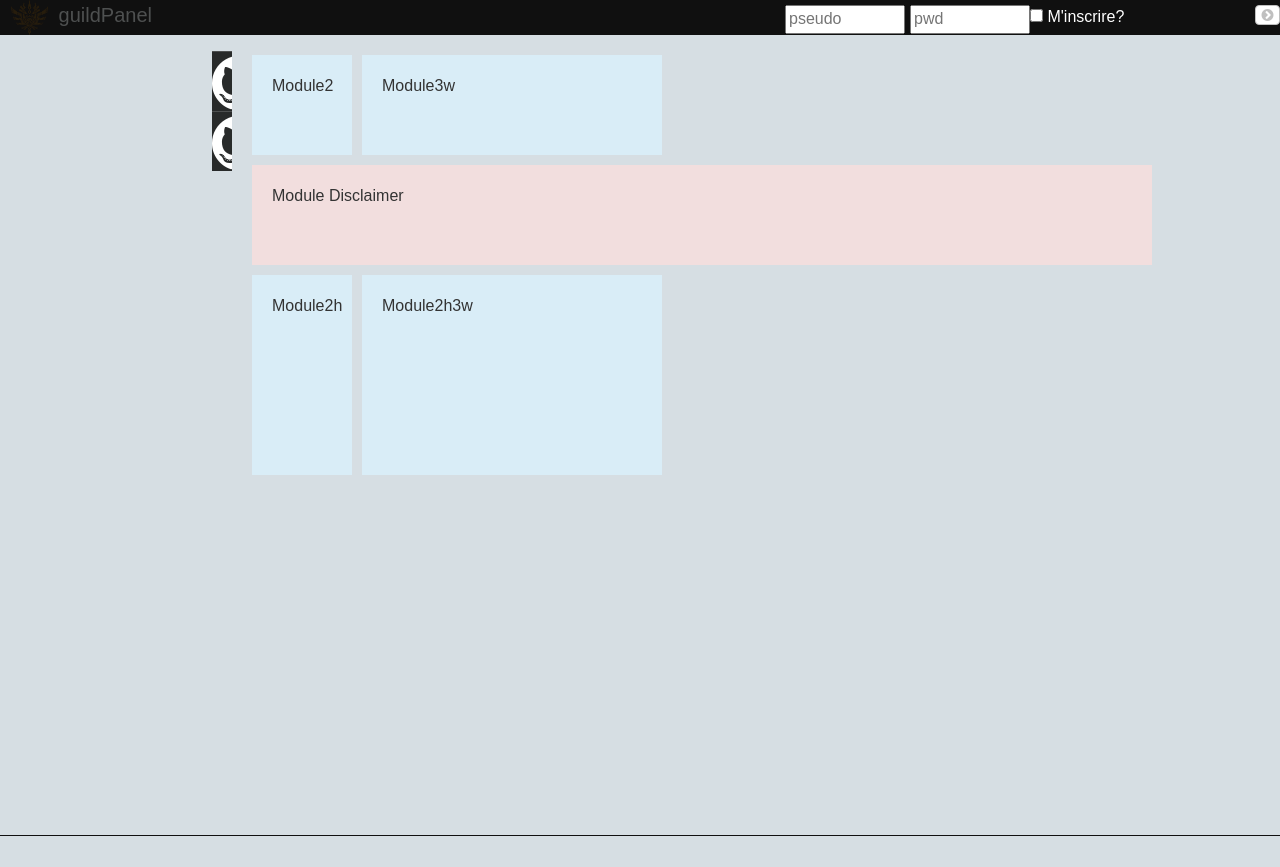
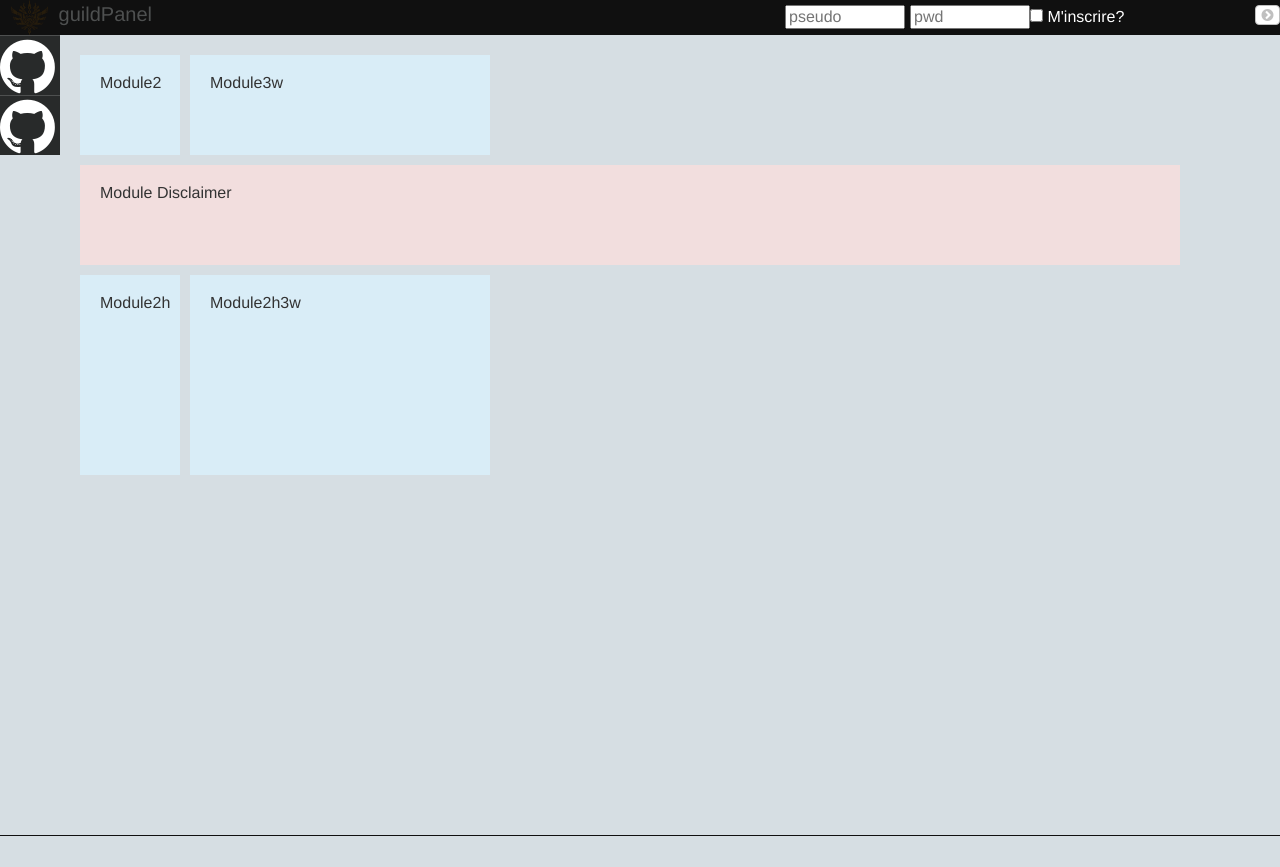
Before and after one commit to Golgarud/guildPanel, a PHP site: page / in a window 1280 px wide. After the commit the page ends 836 px from the top, so only its background shows below. Run offline with PHP 8.4, Linux system fonts and the light colour scheme; some libraries are stand-ins or nearby versions.

Commit message:
correctif CSS merge.

```diff
--- a/templates/guildPanel2015/css/global.css
+++ b/templates/guildPanel2015/css/global.css
@@ -1,9 +1,5 @@
-<<<<<<< HEAD
 @import url("https://fonts.googleapis.com/css?family=Arimo");
-/* line 5, D:/Ruby22/lib/ruby/gems/2.2.0/gems/compass-core-1.0.3/stylesheets/compass/reset/_utilities.scss */
-=======
 /* line 5, ../../../../../../Ruby22-x64/lib/ruby/gems/2.2.0/gems/compass-core-1.0.3/stylesheets/compass/reset/_utilities.scss */
->>>>>>> origin/master
 html, body, div, span, applet, object, iframe,
 h1, h2, h3, h4, h5, h6, p, blockquote, pre,
 a, abbr, acronym, address, big, cite, code,
--- a/templates/guildPanel2015/sass/global.scss
+++ b/templates/guildPanel2015/sass/global.scss
@@ -23,7 +23,7 @@ html {
 #page,
 #main {
 	position: relative;
-	display: block;
+    display: block;
 	min-height: 100vh;
 	font-size: 1.6rem;
 	background-color: $main-color;
```
